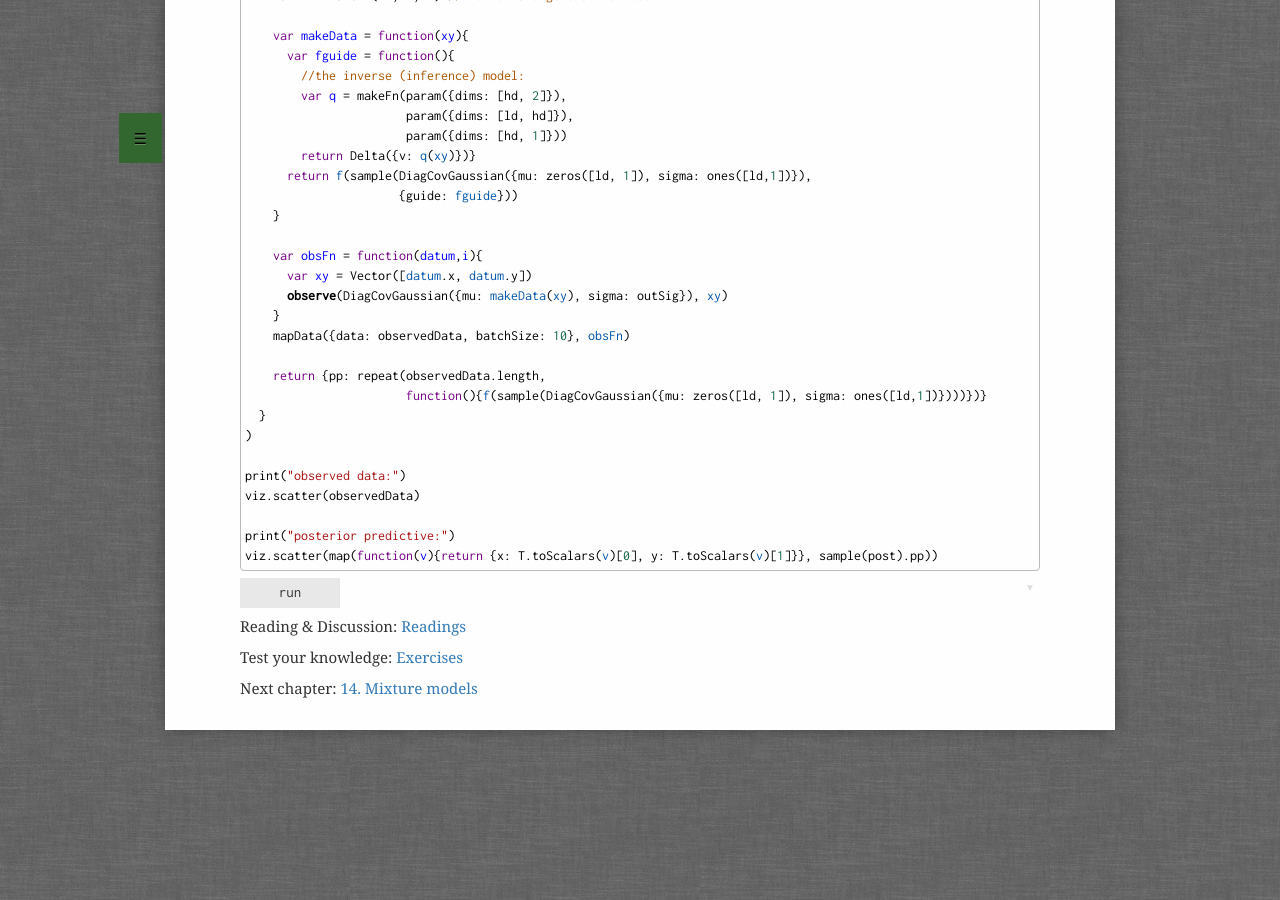
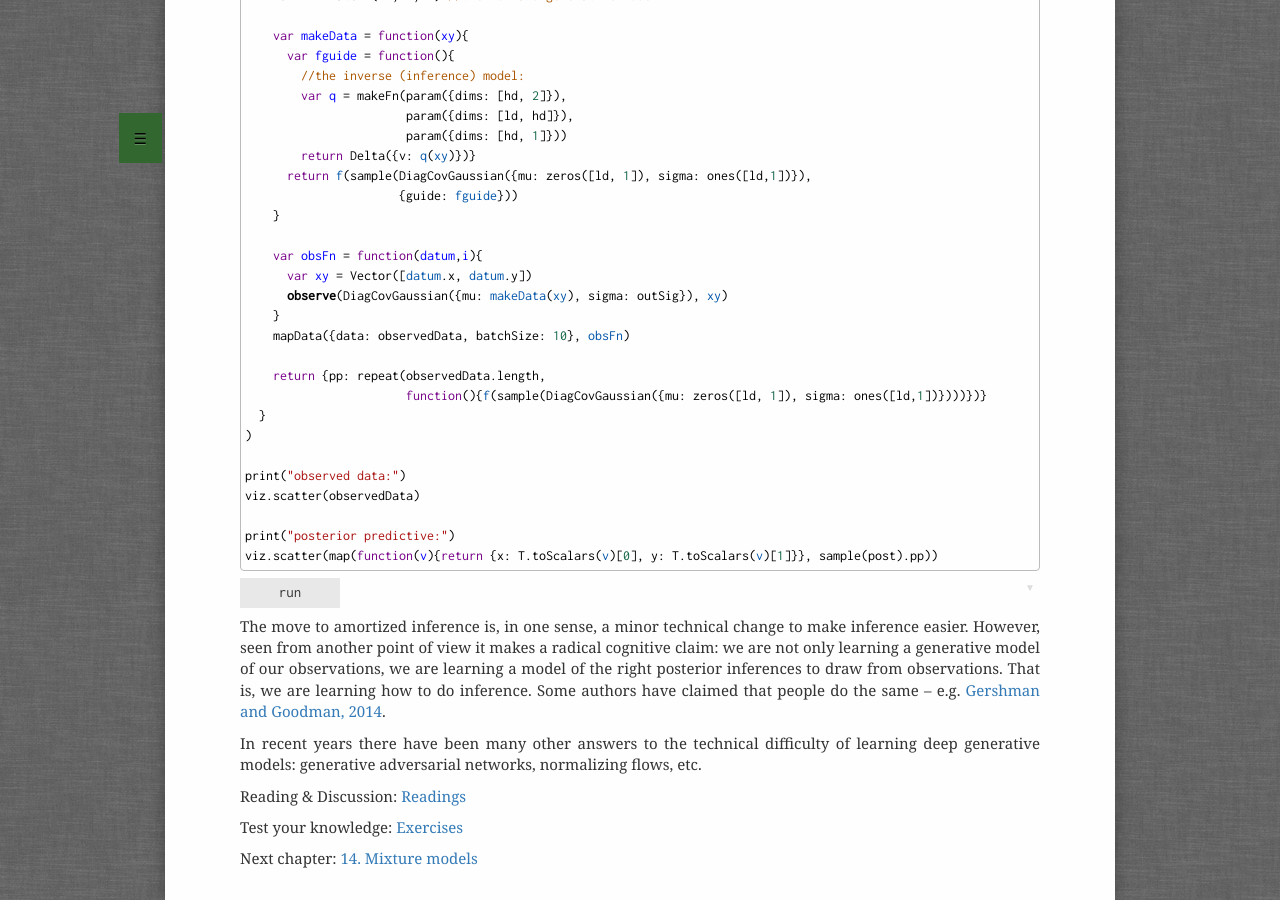
Before and after one commit to probmods/probmods2, a Jekyll site: the page built from chapters/function-learning.md, in a window 1280 px wide and 900 px high, scrolled down 7268 px. Built offline with Jekyll 4.4.1, drawn with Linux system fonts in a browser that asks for light colours; a script that is not in the unit is left out; some of the changed text lies outside the part shown.

Commit message:
add final comments on amortized inf

```diff
--- a/chapters/function-learning.md
+++ b/chapters/function-learning.md
@@ -371,6 +371,10 @@
 viz.scatter(map(function(v){return {x: T.toScalars(v)[0], y: T.toScalars(v)[1]}}, sample(post).pp))
 ~~~~
 
+The move to amortized inference is, in one sense, a minor technical change to make inference easier. However, seen from another point of view it makes a radical cognitive claim: we are not only learning a generative model of our observations, we are learning a model of the right posterior inferences to draw from observations. That is, we are learning how to do inference. Some authors have claimed that people do the same -- e.g. [Gershman and Goodman, 2014](https://web.stanford.edu/~ngoodman/papers/amortized_inference.pdf).
+
+In recent years there have been many other answers to the technical difficulty of learning deep generative models: generative adversarial networks, normalizing flows, etc.
+
 
 Reading & Discussion: [Readings]({{site.baseurl}}/readings/function-learning.html)
 
```
Also changed, not shown: other parts of chapters/function-learning.md (+1 -1 lines).
